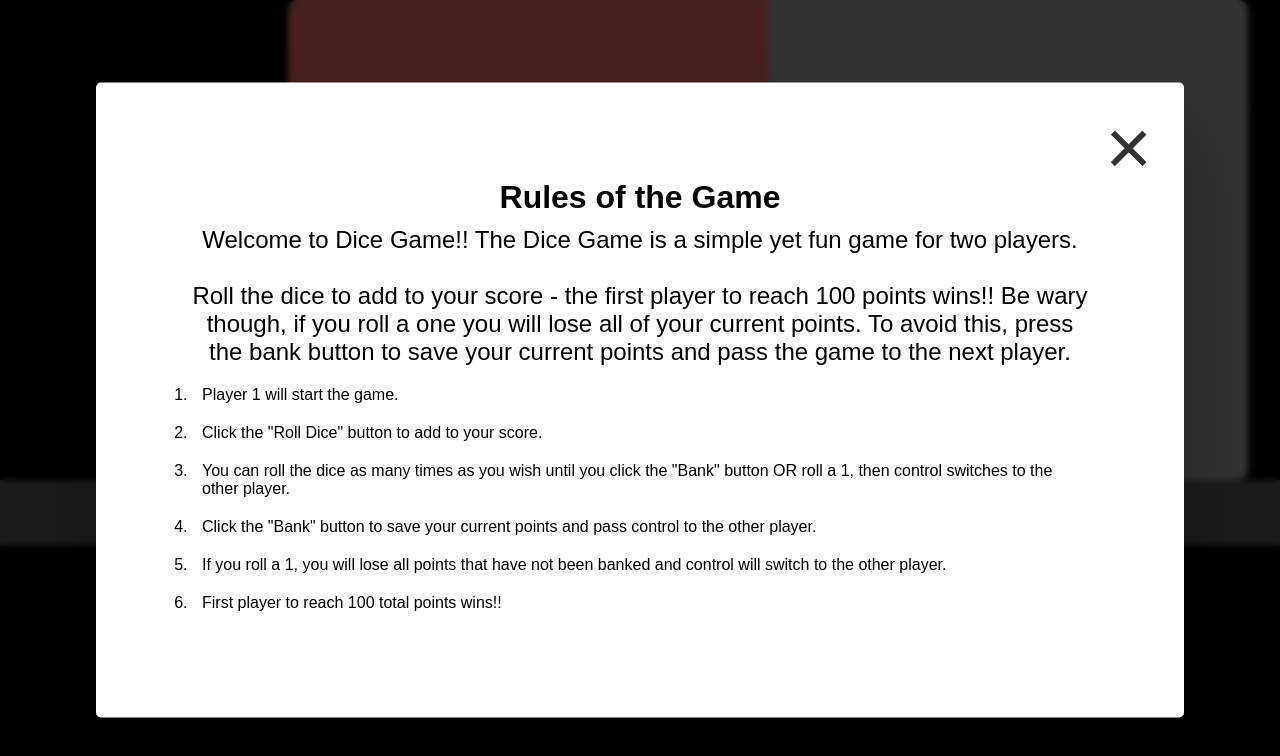
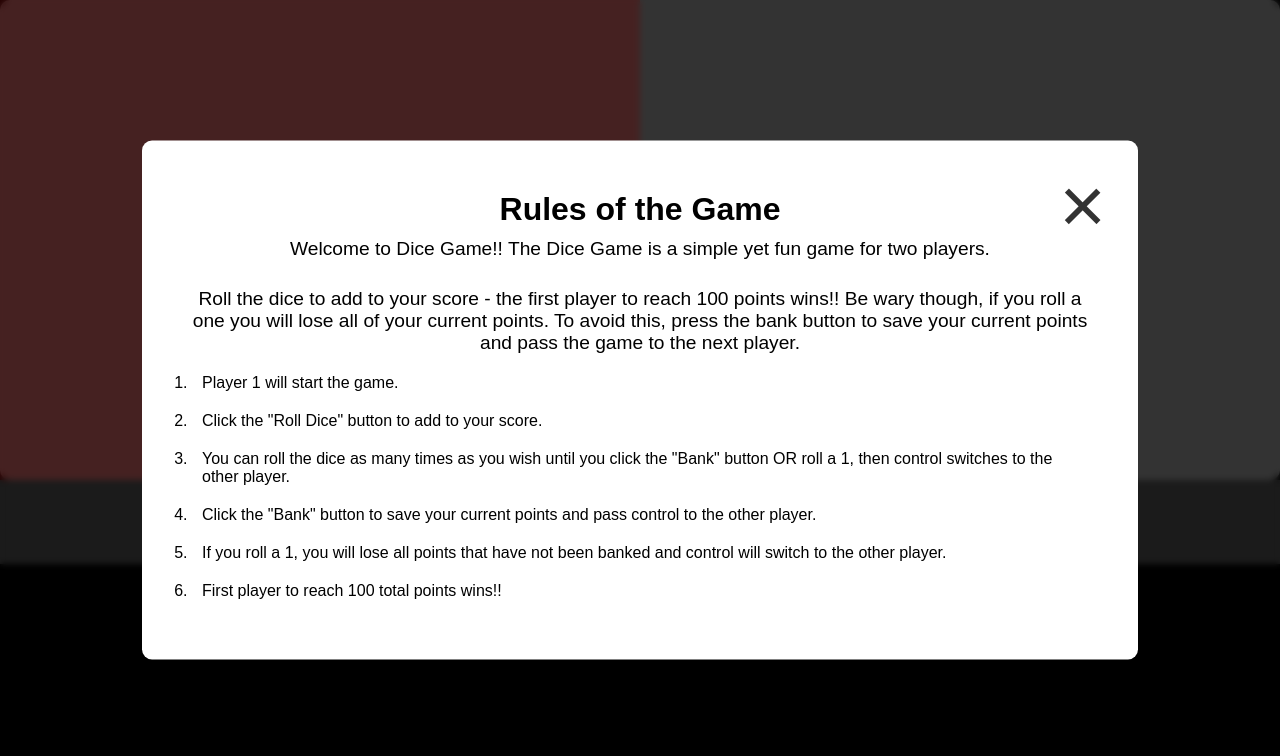
Before and after one commit to StephenB92/dice-game, a plain HTML site: page index.html in a window 1280 px wide. Both pictures are taken after a click on the button "Rules". Drawn offline with Linux system fonts and the light colour scheme; a web font is replaced by a local one.

Commit message:
Change to main page layout. Update README.md with credits

```diff
--- a/assets/css/style.css
+++ b/assets/css/style.css
@@ -8,6 +8,9 @@
 }
 
 /* Rules Modal Window */
+/* Credit to Jonas Schmedmann and the course "The Complete Javascript Course 2022:
+From Zero to Expert", Modal Window Section for Code used to create and style the
+"rules" modal window */
 
 .show-rules {
     top: 350px;
@@ -27,6 +30,33 @@
     background: none;
 }
 
+.hide {
+    display: none;
+}
+
+.rules-overlay {
+    position: absolute;
+    top: 0;
+    left: 0;
+    width: 100%;
+    height: 100%;
+    background-color: rgba(0, 0, 0, 0.6);
+    backdrop-filter: blur(3px);
+    z-index: 1;
+}
+
+.rules {
+    position: absolute;
+    top: 50%;
+    left: 50%;
+    transform: translate(-50%, -50%);
+    width: 70%;
+    background-color: white;
+    padding: 50px;
+    border-radius: 10px;
+    z-index: 2;
+}
+
 .rules h1 {
     color: black;
     text-align: center;
@@ -37,7 +67,7 @@
 .rules p {
     color: black;
     text-align: center;
-    font-size: 1.5rem;
+    font-size: 1.2rem;
     margin-bottom: 10px;
 }
 
@@ -45,34 +75,6 @@
     color: black;
     padding: 10px;
     font-size: 1rem;
-}
-
-.hide {
-    display: none;
-}
-
-.rules {
-    position: absolute;
-    top: 50%;
-    left: 50%;
-    transform: translate(-50%, -50%);
-    width: 70%;
-    background-color: white;
-    padding: 6rem;
-    border-radius: 5px;
-    box-shadow: 0 3rem 5rem rgba(0, 0, 0, 0.3);
-    z-index: 10;
-}
-
-.rules-overlay {
-    position: absolute;
-    top: 0;
-    left: 0;
-    width: 100%;
-    height: 100%;
-    background-color: rgba(0, 0, 0, 0.6);
-    backdrop-filter: blur(3px);
-    z-index: 5;
 }
 
 /* Main Page Layout */
@@ -85,13 +87,11 @@ body {
 
 main {
     position: relative;
-    width: 60rem;
+    width: 100%;
     height: 30rem;
     background-color: rgba(255, 255, 255, 0.50);
     border-radius: 10px;
     display: flex;
-    overflow: hidden;
-    transform: translateX(30%);
 }
 
 /* Game Elements */
@@ -117,7 +117,7 @@ main {
 }
 
 .score {
-    font-size: 1rem;
+    font-size: 1.5rem;
     margin-bottom: 30px;
     text-align: center;
 }
@@ -132,28 +132,16 @@ main {
     background-color: rgba(255, 0, 0, 0.35);
 }
 
-.active-player .name {
-    font-weight: 800;
-}
-
-.active-player .score {
-    font-weight: 600;
-}
-
-
 /* Controls and Dice Styling */
 
 .button {
     color: #444;
-    background: none;
-    border: none;
     cursor: pointer;
     font-family: inherit;
     font-size: 1rem;
     background-color: white;
     padding: 7px 15px;
     border-radius: 50px;
-    backdrop-filter: blur(10px);
 }
 
 .button-new {
@@ -168,8 +156,18 @@ main {
     display: inline-block;
     text-align: center;
     width: 100%;
-    height: 50px;
+    height: auto;
     padding-top: 15px;
+}
+
+.controls h3 {
+    text-align: center;
+    letter-spacing: 1px;
+    margin-bottom: 10px;
+}
+
+.controls button {
+    margin-bottom: 5px;
 }
 
 .dice {
--- a/assets/javascript/script.js
+++ b/assets/javascript/script.js
@@ -1,4 +1,7 @@
 /* Rules Modal Window */
+/* Credit to Jonas Schmedmann and the course "The Complete Javascript Course 2022:
+From Zero to Expert", Modal Window Section for Code used to create and style the
+"rules" modal window */
 
 const rules = document.querySelector('.rules');
 const rulesOverlay = document.querySelector('.rules-overlay');
--- a/index.html
+++ b/index.html
@@ -73,6 +73,7 @@
     <!--Footer with Game Controls-->
 
     <footer class="controls">
+        <h3>Roll or Bank?</h3>
         <button class="button">Roll Dice</button>
         <button class="button">Bank Points</button>
     </footer>
```
Also changed, not shown: assets/wireframes/desktop/main-page.png (added), assets/wireframes/desktop/rules-modal.png (renamed from assets/wireframes/rules-modal.png), assets/wireframes/main-page.png (deleted), 1 other file.
